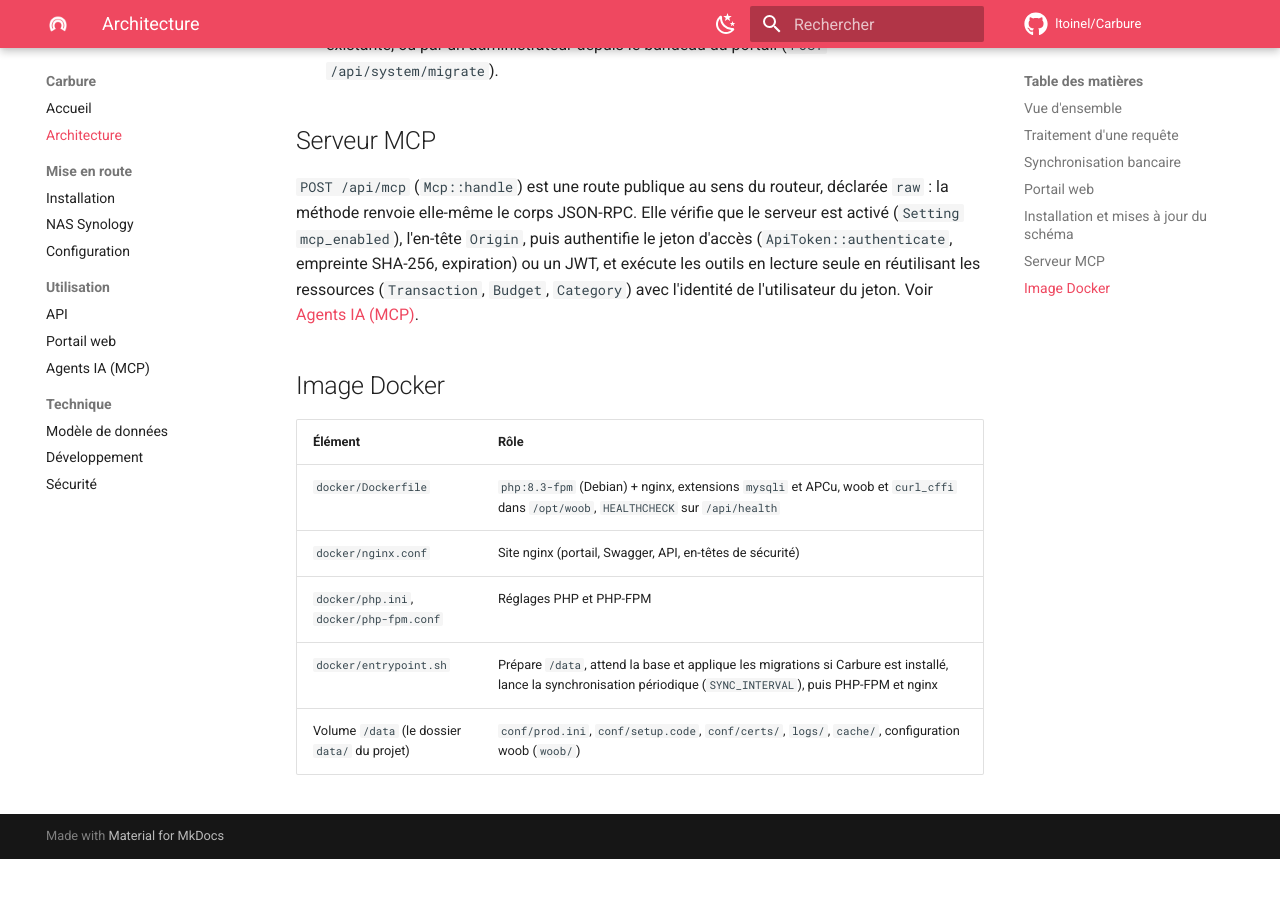
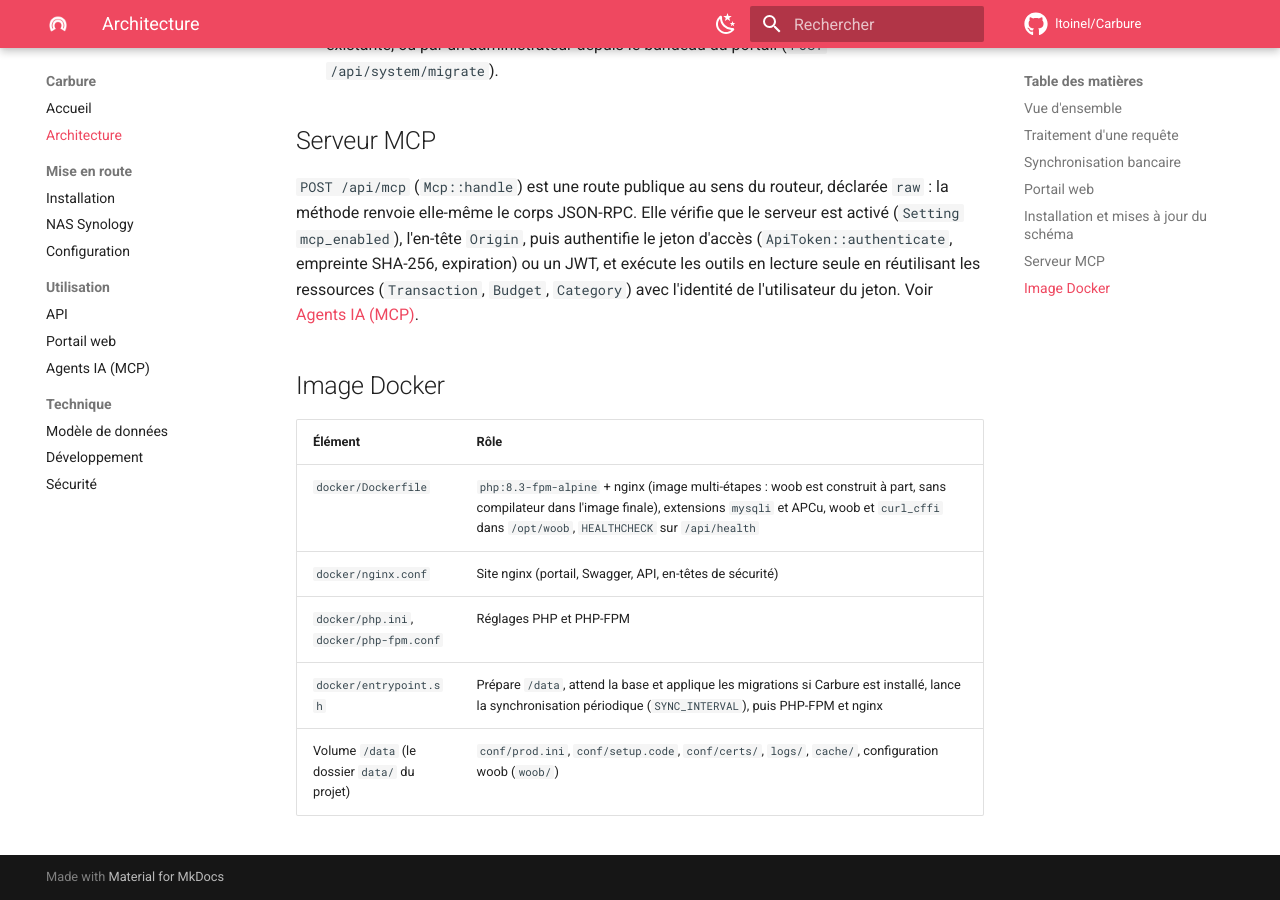
Before and after one commit to ltoinel/Carbure, an MkDocs documentation site: the page built from docs/architecture.md, in a window 1280 px wide and 900 px high, scrolled down 3573 px. Built offline with MkDocs 1.6.1 and Material for MkDocs 9.7.7, drawn with Linux system fonts in a browser that asks for light colours; comment, search, counter and statistics services are not loaded; before the commit the page ends 4432 px from its top, so only the background shows below that.

Commit message:
Alpine image; Security tab limited to fixable vulnerabilities
- Image based on php:8.3-fpm-alpine instead of Debian, which kept the whole
  build toolchain (gcc, headers): woob and its Python dependencies are built
  in a separate stage, the PHP extensions with temporary packages; the
  compiled dependencies are checked at build time
- Trivy SARIF report: limited to critical, high and medium vulnerabilities
  that have a fix (the action ignores the severity filter for SARIF without
  limit-severities-for-sarif)

Co-Authored-By: Claude Opus 5.5 (1M context) <noreply@anthropic.com>

```diff
--- a/docs/architecture.md
+++ b/docs/architecture.md
@@ -155,7 +155,7 @@ l'identité de l'utilisateur du jeton. Voir [Agents IA (MCP)](mcp.md).
 
 | Élément | Rôle |
 |---|---|
-| `docker/Dockerfile` | `php:8.3-fpm` (Debian) + nginx, extensions `mysqli` et APCu, woob et `curl_cffi` dans `/opt/woob`, `HEALTHCHECK` sur `/api/health` |
+| `docker/Dockerfile` | `php:8.3-fpm-alpine` + nginx (image multi-étapes : woob est construit à part, sans compilateur dans l'image finale), extensions `mysqli` et APCu, woob et `curl_cffi` dans `/opt/woob`, `HEALTHCHECK` sur `/api/health` |
 | `docker/nginx.conf` | Site nginx (portail, Swagger, API, en-têtes de sécurité) |
 | `docker/php.ini`, `docker/php-fpm.conf` | Réglages PHP et PHP-FPM |
 | `docker/entrypoint.sh` | Prépare `/data`, attend la base et applique les migrations si Carbure est installé, lance la synchronisation périodique (`SYNC_INTERVAL`), puis PHP-FPM et nginx |
```
Also changed, not shown: docs/securite.md (+1 -1 lines), 2 other files.
